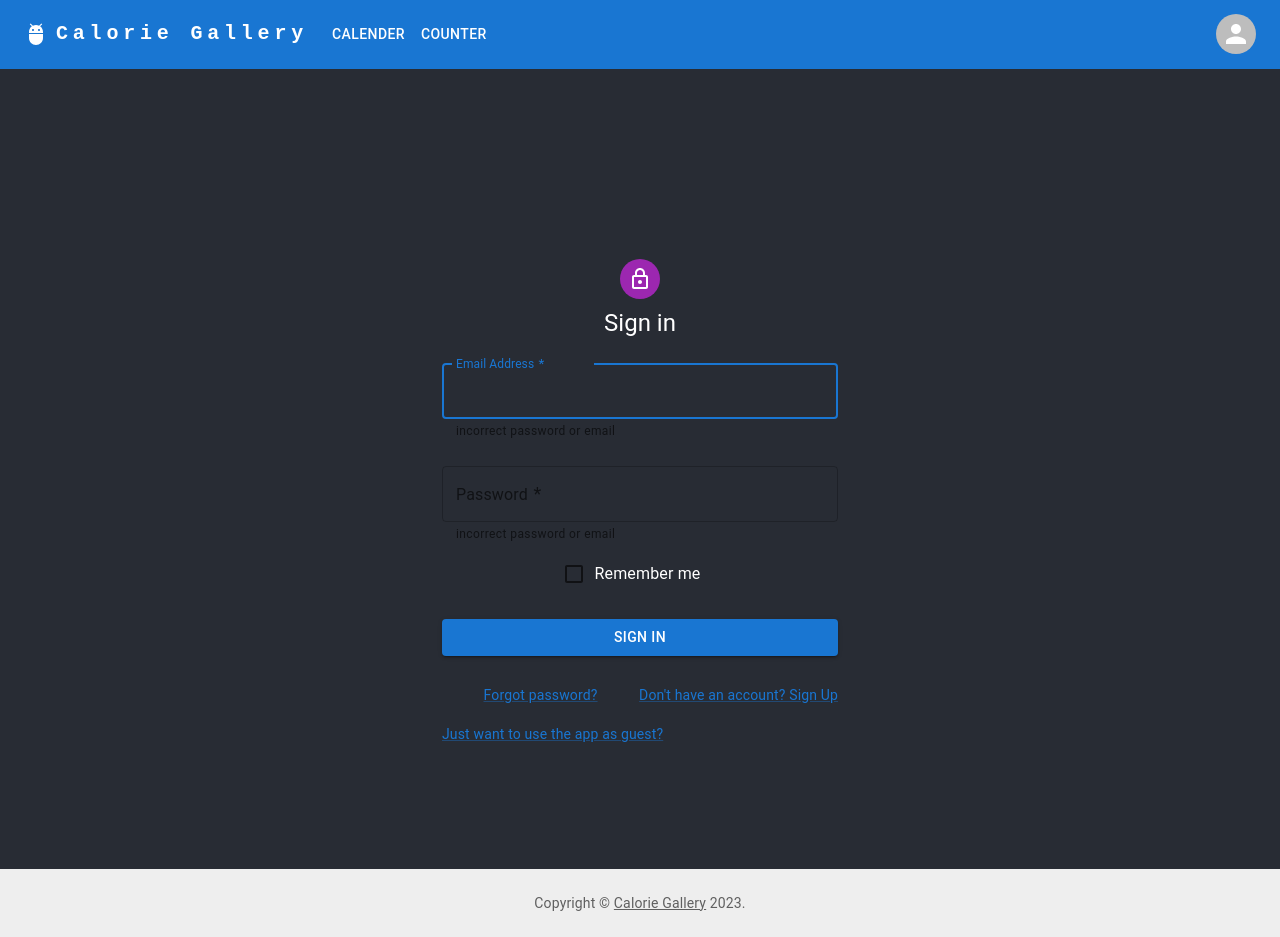
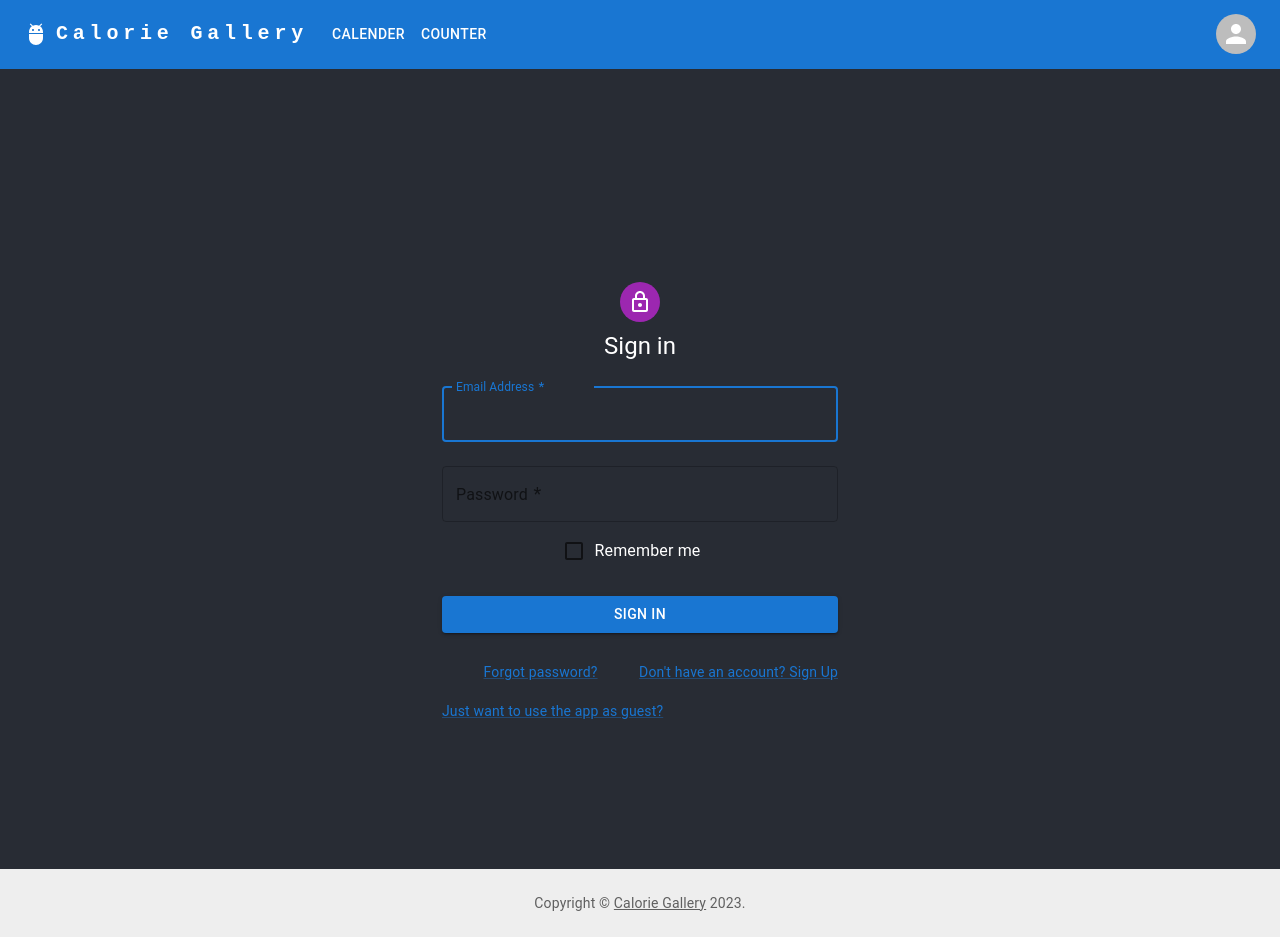
Before and after one commit to r-rouse/calpal-client, a React (Create React App) app: page / in a window 1280 px wide. Built offline with nearby package versions, Linux system fonts and the light colour scheme.

Commit message:
fix: conditional render of error message on sign in

```diff
--- a/src/components/SignIn.js
+++ b/src/components/SignIn.js
@@ -77,7 +77,7 @@ const Login = () => {
                             label="Email Address"
                             name="email"
                             autoComplete="email"
-                            helperText="incorrect password or email"
+                            helperText={error ? "incorrect password or email": ""}
                             autoFocus
                         />
                         <TextField
@@ -89,7 +89,7 @@ const Login = () => {
                             label="Password"
                             type="password"
                             id="password"
-                            helperText="incorrect password or email"
+                            helperText={error ? "incorrect password or email": ""}
                             autoComplete="current-password"
                         />
                         <FormControlLabel
```
